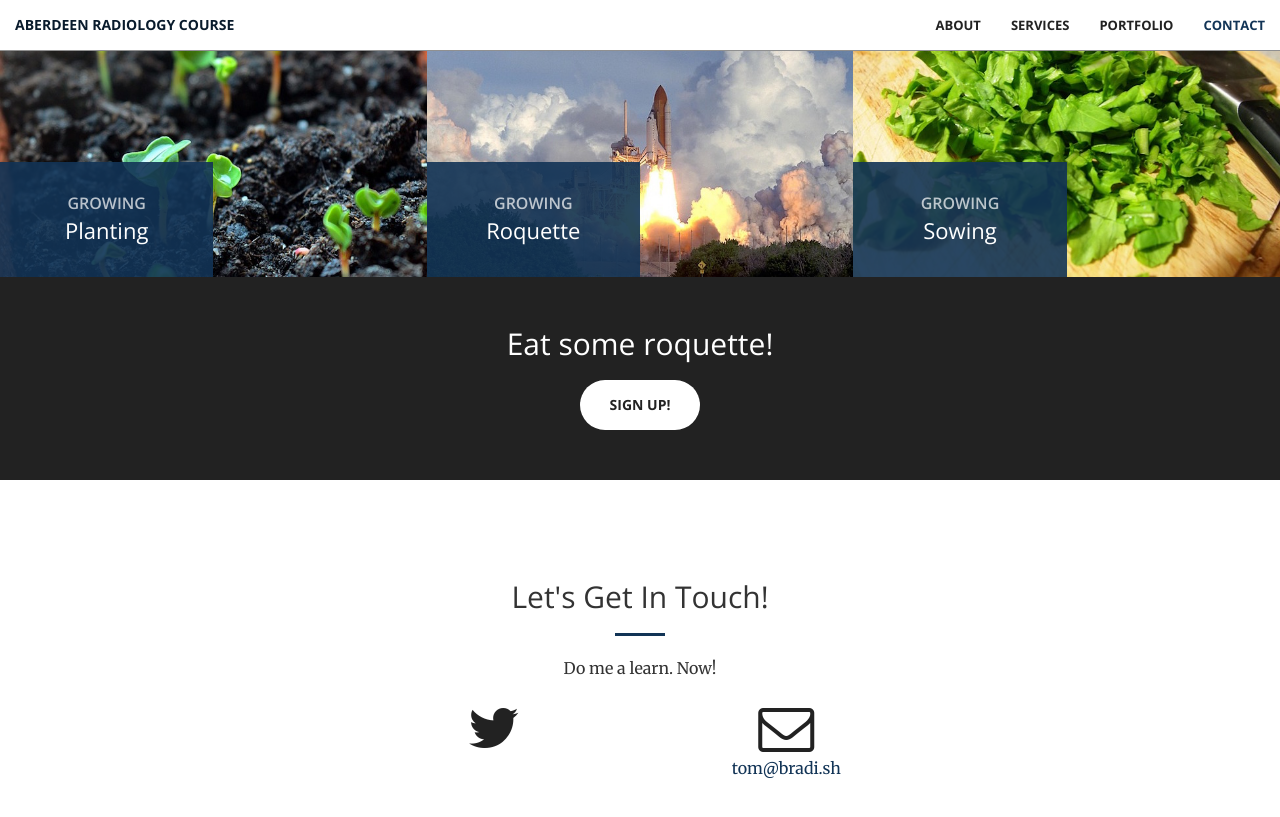
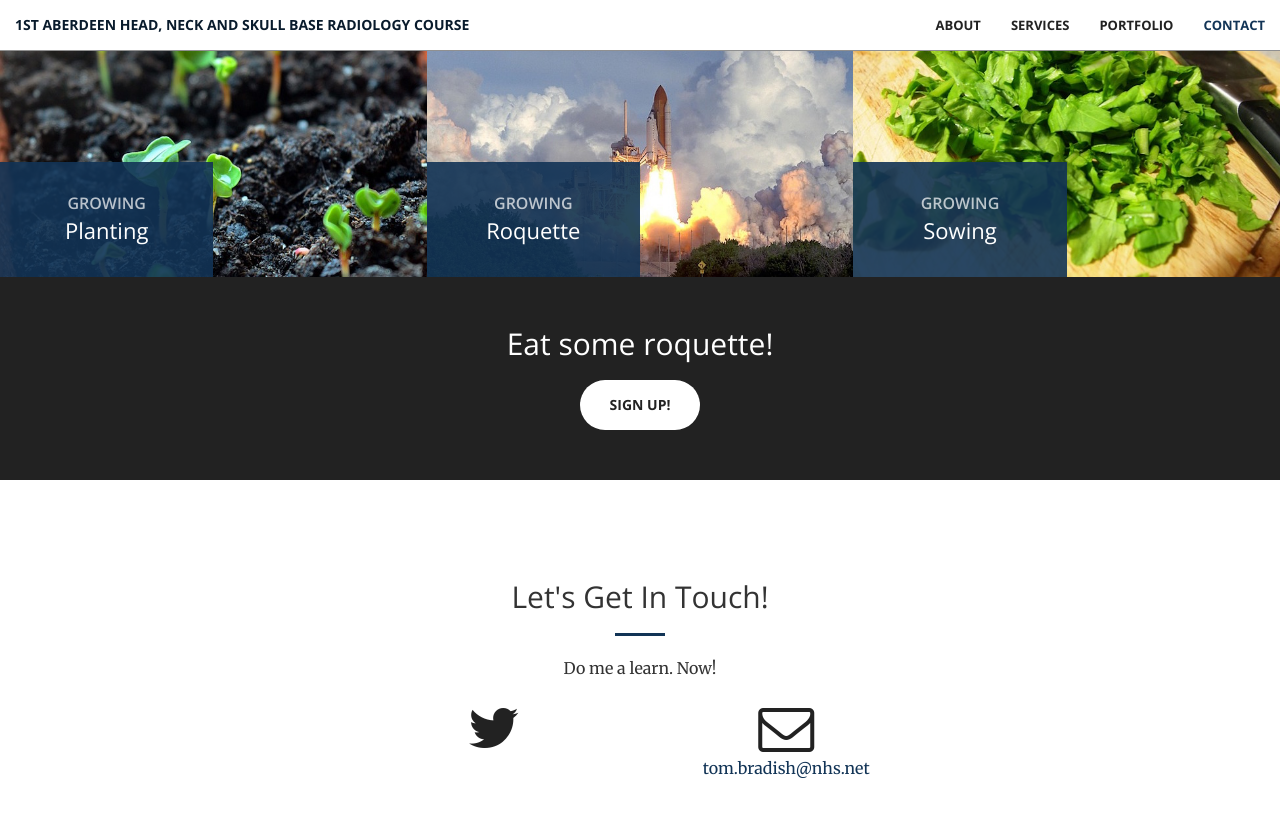
Before and after one commit to aberdeenradiology/aberdeenradiology.github.io, a Jekyll site: the page built from index.html, in a window 1280 px wide and 900 px high, scrolled down 1885 px. Shown: the top 817 px of the window. Built offline with Jekyll 4.4.1, drawn with Linux system fonts in a browser that asks for light colours.

Commit message:
Update _config.yml

```diff
--- a/_config.yml
+++ b/_config.yml
@@ -1,6 +1,6 @@
 # Site settings
-title: Aberdeen Radiology Course
-email: tom@bradi.sh
+title: 1st Aberdeen Head, Neck and Skull Base Radiology Course
+email: tom.bradish@nhs.net
 description: > # this means to ignore newlines until "baseurl:"
 baseurl: "" # the subpath of your site, e.g. /blog/
 url: "" # the base hostname & protocol for your site
```
